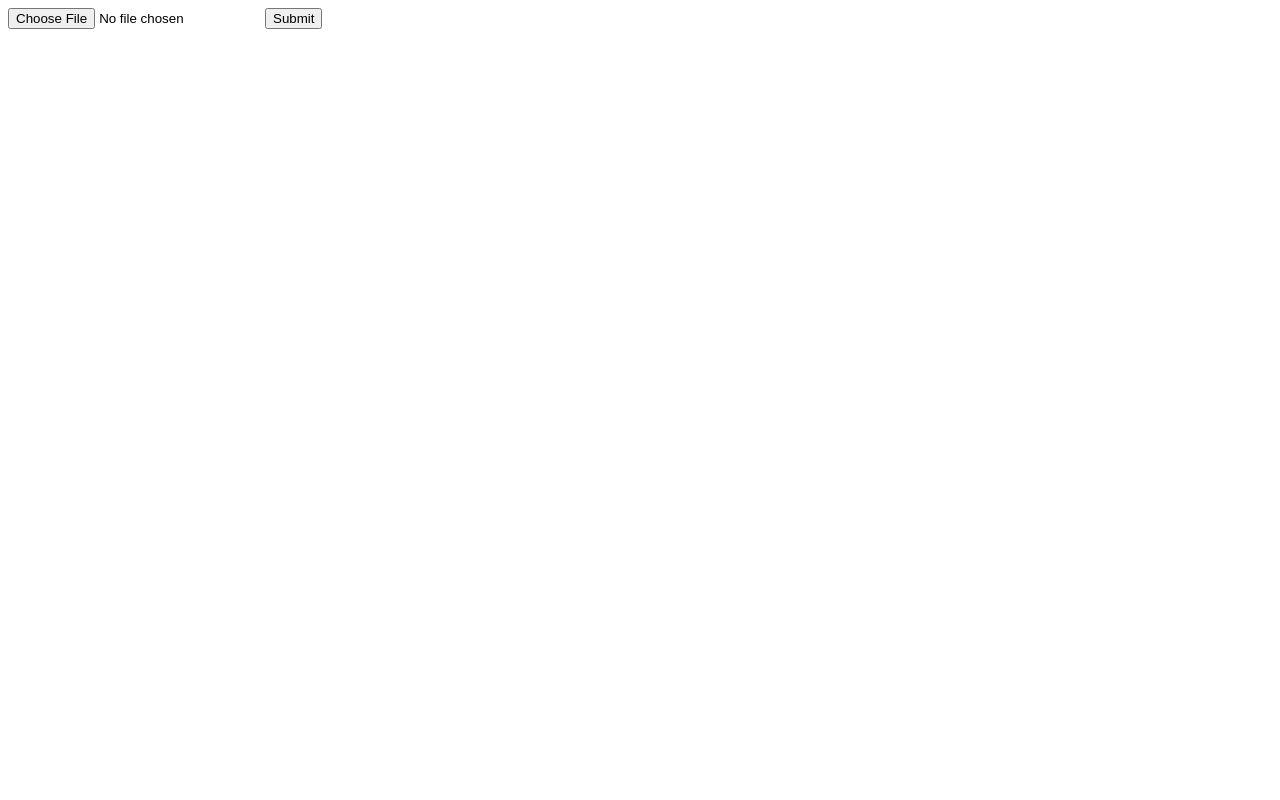
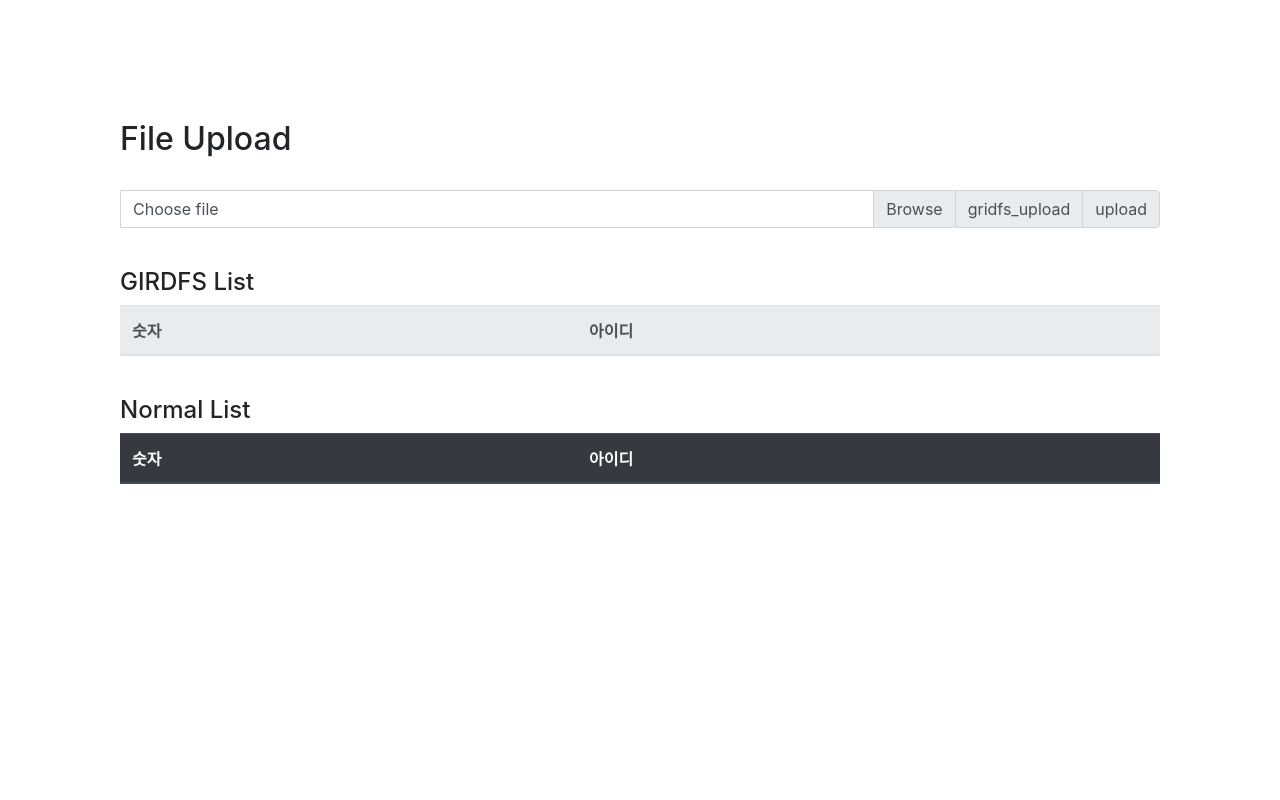
Before and after one commit to reasley-com/flask-mongodb-example, a Flask app: page / in a window 1280 px wide. Before the commit the page is almost empty. Run offline with Flask 2, Linux system fonts and the light colour scheme; lists and menus that the app fills with data are empty.

Commit message:
Update index.html

```diff
--- a/Flask/templates/index.html
+++ b/Flask/templates/index.html
@@ -1,8 +1,101 @@
 <html>
+  <head>
+    {%with messages = get_flashed_messages()%}
+    {%if messages %}
+      <script type="text/javascript">
+        alert("{{messages[-1]}}");
+      </script>
+      {%endif%}
+    {%endwith%}
+
+    <script>
+      function PageMove(target, id){
+        location.href='/'+ target +'/' + id;
+      }
+
+      function form_change(frm) {
+        frm.action='/upload';
+        frm.submit();
+        return true;
+      }
+    </script>
+    <link rel="stylesheet" href="https://cdn.jsdelivr.net/npm/bootstrap@4.6.0/dist/css/bootstrap.min.css" integrity="sha384-B0vP5xmATw1+K9KRQjQERJvTumQW0nPEzvF6L/Z6nronJ3oUOFUFpCjEUQouq2+l" crossorigin="anonymous">
+    <link rel="stylesheet" href="https://cdn.jsdelivr.net/npm/bootstrap@4.6.0/dist/css/bootstrap.min.css" integrity="sha384-B0vP5xmATw1+K9KRQjQERJvTumQW0nPEzvF6L/Z6nronJ3oUOFUFpCjEUQouq2+l" crossorigin="anonymous">
+    <link rel="stylesheet" href="https://cdn.jsdelivr.net/npm/bootstrap@4.6.0/dist/css/bootstrap.min.css" integrity="sha384-B0vP5xmATw1+K9KRQjQERJvTumQW0nPEzvF6L/Z6nronJ3oUOFUFpCjEUQouq2+l" crossorigin="anonymous">
+    <style>
+      body{
+        padding: 120px;
+      }
+      tr{
+        cursor: pointer;
+      }
+      tr:hover{
+        background: #eee;
+      }
+    </style>
+  </head>
   <body>
-    <form action="/upload" method="POST" enctype="multipart/form-data">
-      <input type="file" name="file" />
-      <input type = "submit"/>
+
+    <h2>File Upload</h2>
+    &nbsp
+    <form action="/gridfs_upload" method="POST" enctype="multipart/form-data">
+      <div class="input-group mb-3">
+        <div class="custom-file">
+          <input type="file" class="custom-file-input" id="inputGroupFile02" name="file">
+          <label class="custom-file-label" for="inputGroupFile02">Choose file</label>
+        </div>
+        <div class="input-group-append">
+          <input class="input-group-text" type="submit" value="gridfs_upload"/>
+          <input class="input-group-text" type="submit" value="upload", onclick="return form_change(this.form);"/>
+        </div>
+      </div>
     </form>
+    &nbsp
+    <h4>GIRDFS List</h4>
+    <table class="table">
+      <thead class="thead-light">
+        <tr>
+          <th scope="col">숫자</th>
+          <th scope="col">아이디</th>
+        </tr>
+      </thead>
+
+      <tbody>
+        {% for db_single in grid_list %}
+          {% set object_id = db_single['_id'] %}
+          <tr onclick="PageMove('gridfs_download', '{{object_id}}')">
+            <td>{{loop.index}}</td>
+            <td>{{object_id}}</td>
+          </tr>
+        {% endfor %}
+      </tbody>
+    </table>
+
+
+    &nbsp
+
+    <h4>Normal List</h4>
+    <table class="table">
+      <thead class="thead-dark">
+        <tr>
+          <th scope="col">숫자</th>
+          <th scope="col">아이디</th>
+        </tr>
+      </thead>
+
+      <tbody>
+        {% for db_single in normal_list %}
+          {% set object_id = db_single['_id'] %}
+          <tr onclick="PageMove('download', '{{object_id}}')">
+            <td scope="row">{{loop.index}}</td>
+            <td>{{object_id}}</td>
+          </tr>
+        {% endfor %}
+      </tbody>
+    </table>
   </body>
 </html>
+
+
+
+<!-- reasley -->
```
